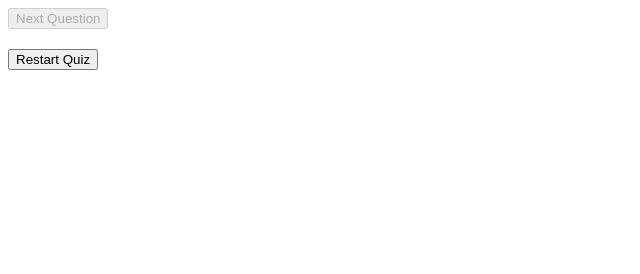
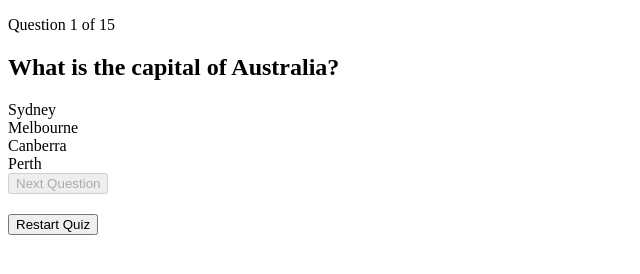
Before and after one commit to Suhana783/Interactive-Quiz, a plain HTML site: page index.html in a window 1280 px wide. Shown: the whole page, without its empty margins (0-640 px from the left). Drawn offline with Linux system fonts and the light colour scheme.

Commit message:
added some changes in index.html

```diff
--- a/index.html
+++ b/index.html
@@ -7,7 +7,18 @@
 </head>
 <body>
 
+    <div class="quiz-container" id="quiz-container">
+
+        <div id="progress-dots" class="progress-dots"></div>
+        <p id="progress-text" class="progress-text">Question Loading...</p>
+
+        <div id="quiz-content">
+
+           <h2 id="question-text">Question Loading...</h2>
+
+           <div id="options-container" class="options-container">
                </div>
+
         </div>
 
         <button id="next-button" class="next-button" disabled>Next Question</button>
@@ -19,7 +30,8 @@
             <button id="restart-button" class="next-button">Restart Quiz</button>
         </div>
 
+    </div>
+
     <script src="script.js"></script>
 </body>
-
 </html>
```
Lines whose indentation alone changed are shown as unchanged.
